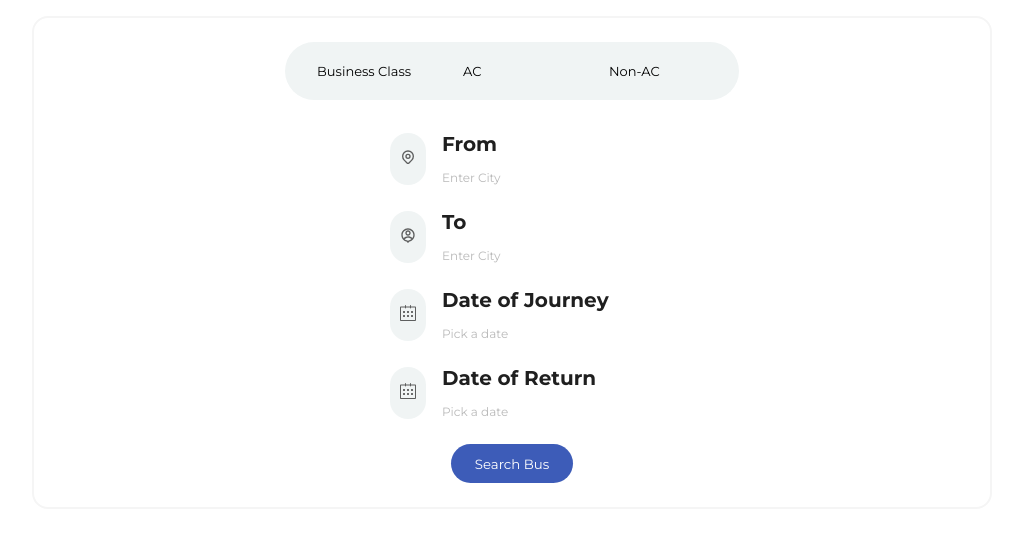
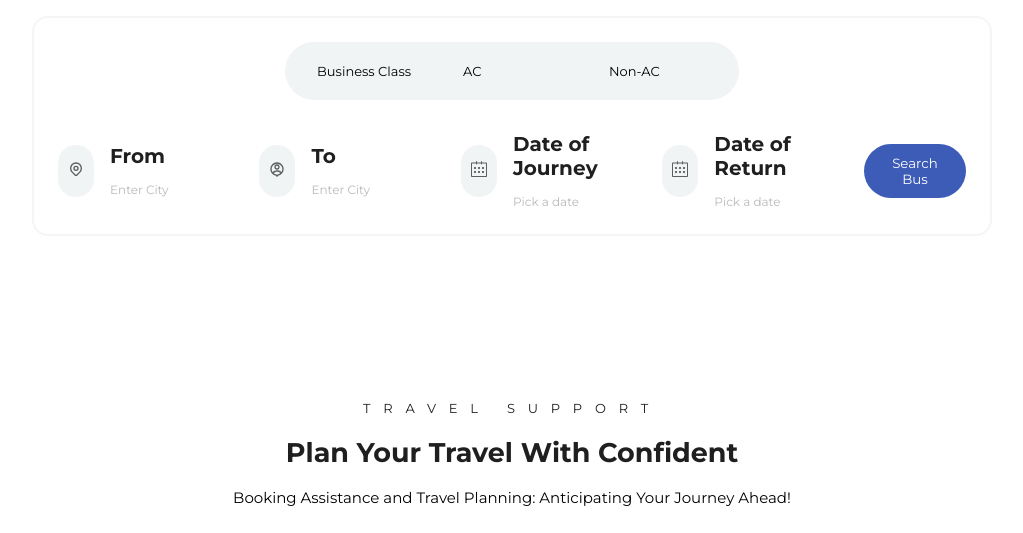
Before and after one commit to rezwanulislamrimel/Drive, a React (Vite) app: page / in a window 1280 px wide. Shown: the part 1360-1893 px from the top of the page, without its empty margins (128-1151 px from the left). Built offline with nearby package versions, Linux system fonts and the light colour scheme.

Commit message:
flex added

```diff
--- a/package.json
+++ b/package.json
@@ -12,6 +12,7 @@
   "dependencies": {
     "aos": "^2.3.4",
     "react": "^18.2.0",
+    "react-datepicker": "^6.9.0",
     "react-dom": "^18.2.0",
     "react-icons": "^5.0.1"
   },
--- a/src/main.css
+++ b/src/main.css
@@ -271,7 +271,7 @@ h2 {
 .search .sectionContainer .searchInputs {
   width: 100%;
   justify-content: center;
-  flex-direction: column;
+  flex-direction: row;
   gap: 1.5rem;
 }
 .search .sectionContainer .searchInputs .singlInput .iconDiv {
--- a/src/main.scss
+++ b/src/main.scss
@@ -294,7 +294,7 @@ h2 {
         .searchInputs {
             width: 100%;
             justify-content: center;
-            flex-direction: column;
+            flex-direction: row;
             gap: 1.5rem;
             .singlInput {
                 .iconDiv {
```
Also changed, not shown: src/Components/Search/Search.jsx (+6 -1 lines), 2 other files (tests, documents, lock files or other folders).
